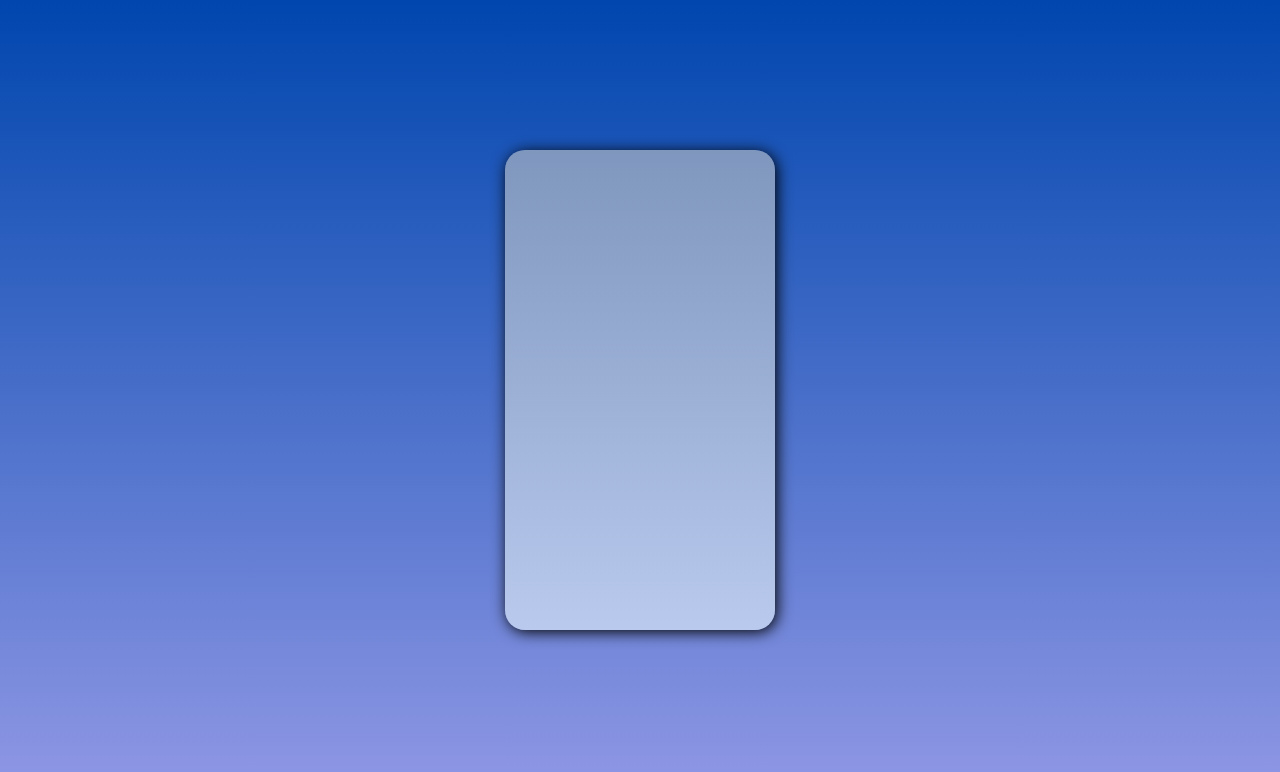
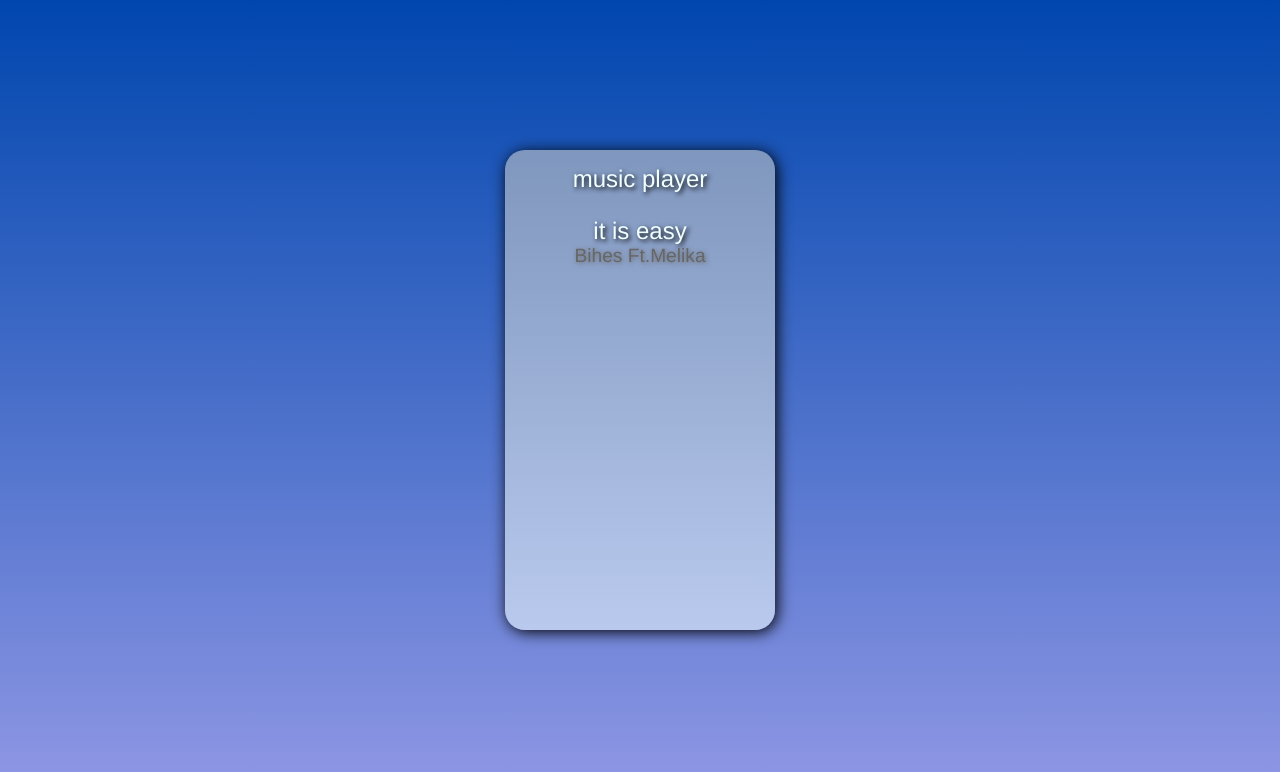
Before and after one commit to MrezaNik/git-HW, a plain HTML site: page Desktop/sina/index.html in a window 1280 px wide. Drawn offline with Linux system fonts and the light colour scheme.

Commit message:
adding name of music and name of it's writer

```diff
--- a/Desktop/sina/index.html
+++ b/Desktop/sina/index.html
@@ -12,4 +12,8 @@
   </head>
   <body>
     <div>
+      <p class="esm-barname">music player</p>
+      <p class="esm-ahang">it is easy</p>
+      <p class="esm">Bihes Ft.Melika</p>
+
     </div>
--- a/Desktop/sina/style.css
+++ b/Desktop/sina/style.css
@@ -18,8 +18,39 @@ div {
     padding-bottom: 200px;
 }
 div:hover {
-    background: linear-gradient(
-      rgba(171, 179, 192, 0.796),
-      rgba(220, 234, 248, 0.792)
-    );
-  }
+  background: linear-gradient(
+    rgba(171, 179, 192, 0.796),
+    rgba(220, 234, 248, 0.792));
+}
+
+.esm-barname {
+  text-align: center;
+  padding-top: 15px;
+  font-size: x-large;
+  color: azure;
+  text-shadow: 2px 2px 5px black;
+  font-family: "Franklin Gothic Medium", "Arial Narrow", Arial, sans-serif;
+}
+
+.esm-ahang {
+  margin-top: 0px;
+  margin-bottom: 0px;
+  text-align: center;
+  font-size: x-large;
+  color: azure;
+  text-shadow: 2px 2px 5px black;
+  font-family: "Franklin Gothic Medium", "Arial Narrow", Arial, sans-serif;
+}
+.esm {
+  font-family: "Franklin Gothic Medium", "Arial Narrow", Arial, sans-serif;
+  text-align: center;
+  margin-top: auto;
+  font-size: larger;
+  text-shadow: 1px 1px 5px;
+  color: #666666;
+}
+.esm:hover {
+  transition: 0.3s;
+  cursor: pointer;
+  color: #2e2e2e;
+}
```
